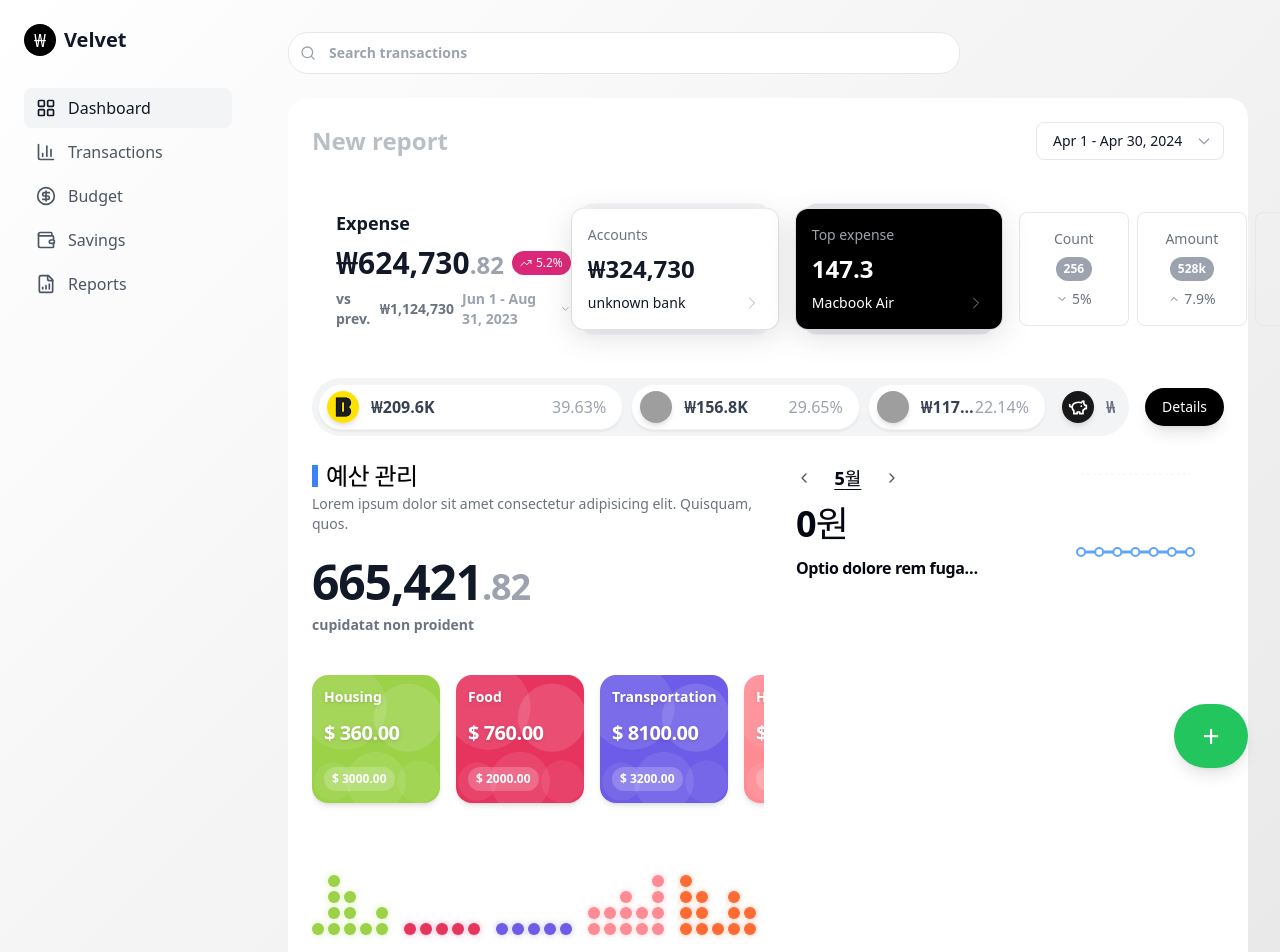
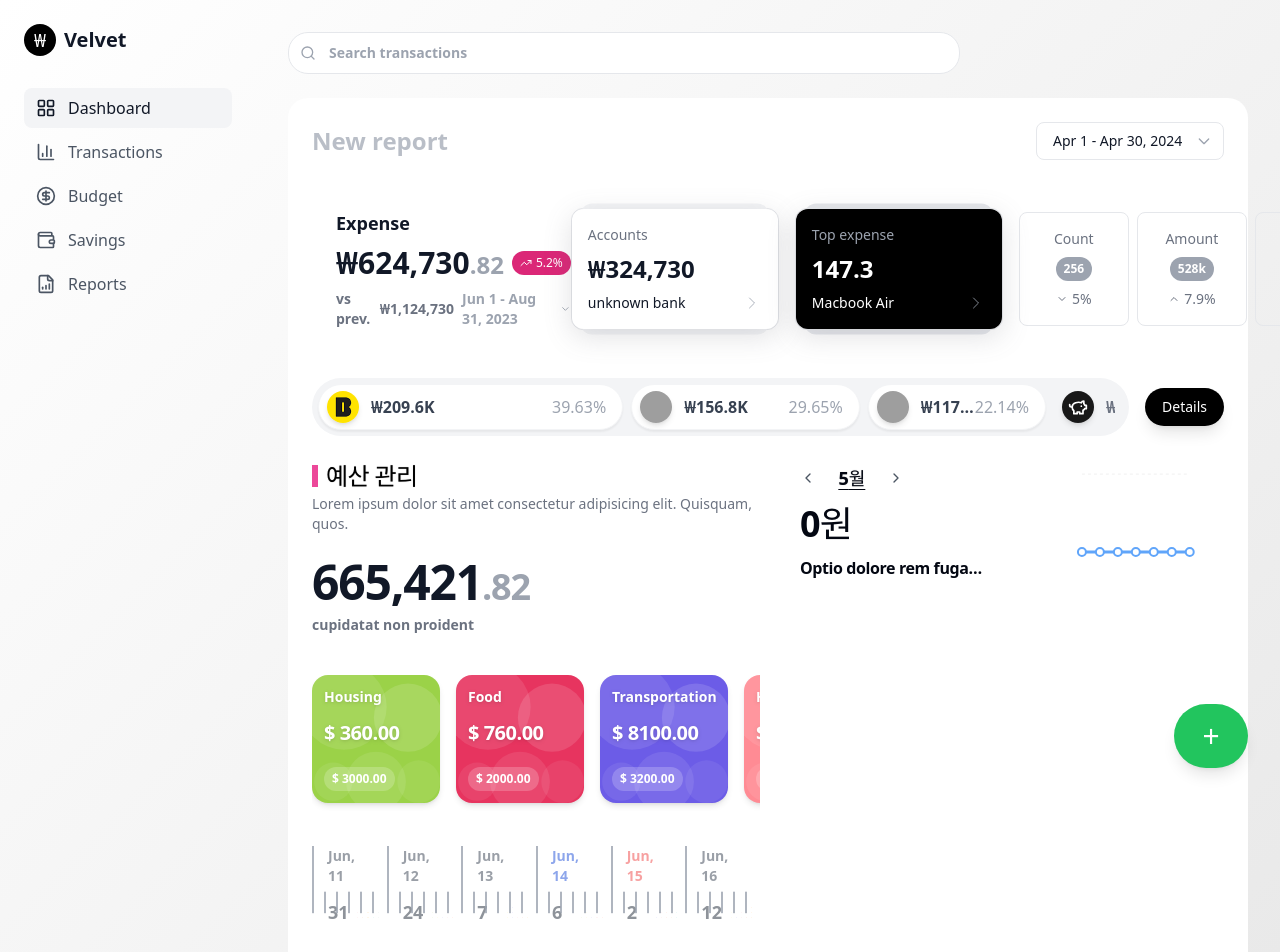
Before and after one commit to jihunhong/velvet, a React (Vite) app: page / in a window 1280 px wide. Shown: the top 952 px of the page. Built offline with nearby package versions, Linux system fonts and the light colour scheme; grey boxes are pictures that could not be loaded; a web font is replaced by a local one.

Commit message:
feat: Horizontal timeline 컴포넌트 작성

```diff
--- /dev/null
+++ b/src/common/utils/day.ts
@@ -0,0 +1,9 @@
+import dayjs from 'dayjs';
+
+export const isSaturday = (date: string) => {
+  return dayjs(date, 'MMM, DD').day() === 6;
+};
+
+export const isSunday = (date: string) => {
+  return dayjs(date, 'MMM, DD').day() === 0;
+};
--- a/src/components/BudgetSummaryProgress.tsx
+++ b/src/components/BudgetSummaryProgress.tsx
@@ -8,7 +8,7 @@ interface BudgetSummaryProgressProps {
 
 export default function BudgetSummaryProgress({ budgets }: BudgetSummaryProgressProps) {
   return (
-    <section className="w-full grid grid-rows-[repeat(5,60px)] gap-2 bg-white">
+    <section className="w-full grid grid-rows-[repeat(6,60px)] gap-2 bg-white">
       <div className="row-span-2 flex items-center justify-start gap-4 overflow-x-auto overflow-y-hidden snap-x snap-mandatory scrollbar-hide">
         <WeeklyDotChart weeks={[2, 34, 26, 5, 13]} dotColor={housing} />
         <WeeklyDotChart weeks={[2, 7, 6, 5, 3]} dotColor={food} />
@@ -23,7 +23,8 @@ export default function BudgetSummaryProgress({ budgets }: BudgetSummaryProgress
         <WeeklyDotChart weeks={[20, 18, 16, 14, 12]} dotColor="#FF006E" />
         <WeeklyDotChart weeks={[24, 11, 7, 11, 43]} dotColor={others} />
       </div>
-      <div className="row-span-1 flex flex-col justify-end">
+
+      <div className="row-span-2 flex flex-col justify-end">
         <p className="text-sm text-gray-500">Lorem ipsum, dolor sit amet consectetur adipisicing elit.</p>
         <p className="text-sm text-gray-500">excepteur sint occaecat cupidatat non proident, sunt in culpa qui officia.</p>
       </div>
--- a/src/components/Dashboard.tsx
+++ b/src/components/Dashboard.tsx
@@ -2,8 +2,8 @@ import { format } from 'date-fns';
 import { budgets } from '../../tests/budgets';
 import AccountList from './AccountList';
 import { BudgetCardsList } from './BudgetCardsList';
-import BudgetSummaryProgress from './BudgetSummaryProgress';
 import ExpenseList from './ExpenseList';
+import HorizontalTimeline from './HorizontalTimeline';
 import Header from './Layout/Header';
 import Panel from './Layout/Panel';
 import Revenue from './Revenue';
@@ -56,75 +56,9 @@ const sampleAccounts = [
   },
 ];
 
-const categoryExpenseData = [
-  {
-    month: '9월',
-    categories: [
-      {
-        amount: 6901000,
-        category: '식비',
-        avatar: 'https://cdn-icons-png.flaticon.com/512/1046/1046784.png',
-      },
-      {
-        amount: 4500000,
-        category: '주거',
-        avatar: 'https://cdn-icons-png.flaticon.com/512/1670/1670080.png',
-      },
-      {
-        amount: 3200000,
-        category: '교통',
-        avatar: 'https://cdn-icons-png.flaticon.com/512/3097/3097180.png',
-      },
-    ],
-  },
-  {
-    month: '10월',
-    categories: [
-      {
-        amount: 11035000,
-        category: '식비',
-        avatar: 'https://cdn-icons-png.flaticon.com/512/1046/1046784.png',
-      },
-      {
-        amount: 4800000,
-        category: '주거',
-        avatar: 'https://cdn-icons-png.flaticon.com/512/1670/1670080.png',
-      },
-      {
-        amount: 3500000,
-        category: '교통',
-        avatar: 'https://cdn-icons-png.flaticon.com/512/3097/3097180.png',
-      },
-    ],
-  },
-  {
-    month: '11월',
-    categories: [
-      {
-        amount: 9288000,
-        category: '식비',
-        avatar: 'https://cdn-icons-png.flaticon.com/512/1046/1046784.png',
-      },
-      {
-        amount: 4600000,
-        category: '주거',
-        avatar: 'https://cdn-icons-png.flaticon.com/512/1670/1670080.png',
-      },
-      {
-        amount: 3300000,
-        category: '교통',
-        avatar: 'https://cdn-icons-png.flaticon.com/512/3097/3097180.png',
-      },
-    ],
-  },
-];
-
-const COLORS = ['#0088FE', '#00C49F', '#FFBB28', '#FF8042'];
-
 export default function Dashboard({ timeframe, onTimeframeChange }: DashboardProps) {
   return (
     <div className="bg-white rounded-[20px] p-6 space-y-6 w-full">
-      {/* 헤더 섹션 */}
       <div className="flex items-center justify-between w-full">
         <div className="flex items-center gap-2">
           <h1 className="text-2xl font-semibold text-gray-400 opacity-70">New report</h1>
@@ -152,14 +86,14 @@ export default function Dashboard({ timeframe, onTimeframeChange }: DashboardPro
       </div>
 
       <div className="grid grid-cols-1 lg:grid-cols-3 gap-6 w-full">
-        {/* Revenue 컴포넌트 */}
         <Revenue data={mockData} />
       </div>
+
       <AccountList accounts={sampleAccounts} />
-      <div className="grid grid-rows-[362px_362px] grid-cols-4 gap-2 w-full">
-        <Panel rowSpan={2} colSpan={2}>
+      <div className="grid grid-rows-[362px_362px] grid-cols-4 gap-y-6 gap-4 w-full">
+        <Panel rowSpan={1} colSpan={2}>
           <div className="flex flex-col gap-0.5">
-            <Header level={3} colorClass="bg-blue-500" textClass="text-black text-shadow tracking-tight">
+            <Header level={3} colorClass="bg-pink-500" textClass="text-black text-shadow tracking-tight">
               예산 관리
             </Header>
             <p className="text-sm text-gray-500">Lorem ipsum dolor sit amet consectetur adipisicing elit. Quisquam, quos.</p>
@@ -172,11 +106,48 @@ export default function Dashboard({ timeframe, onTimeframeChange }: DashboardPro
               <p className="text-sm text-gray-500 font-semibold">cupidatat non proident</p>
             </div>
             <BudgetCardsList budgets={budgets} />
-            <BudgetSummaryProgress budgets={budgets} />
           </div>
         </Panel>
+
         <Panel rowSpan={2} colSpan={2}>
           <ExpenseList />
+        </Panel>
+        <Panel rowSpan={1} colSpan={2}>
+          <div className="grid grid-cols-7 gap-2">
+            <HorizontalTimeline
+              containerClassName="col-span-7 row-span-1"
+              sections={[
+                {
+                  label: '2025-06-11',
+                  value: 31,
+                },
+                {
+                  label: '2025-06-12',
+                  value: 24,
+                },
+                {
+                  label: '2025-06-13',
+                  value: 7,
+                },
+                {
+                  label: '2025-06-14',
+                  value: 6,
+                },
+                {
+                  label: '2025-06-15',
+                  value: 2,
+                },
+                {
+                  label: '2025-06-16',
+                  value: 12,
+                },
+              ]}
+            />
+          </div>
+          <div className="flex flex-col justify-start mt-8 w-full h-full">
+            <p className="w-full text-sm text-gray-500">Eius magni vitae reprehenderit rem eum alias libero atque</p>
+            <p className="w-full text-md font-medium text-gray-800">excepteur sint occaecat cupidatat non proident, sunt in culpa qui officia.</p>
+          </div>
         </Panel>
       </div>
     </div>
--- /dev/null
+++ b/src/components/HorizontalTimeline/Ticks/generateTicks.tsx
@@ -0,0 +1,30 @@
+// SVG 틱 생성 (하단 40% 영역에만)
+export const generateTicks = ({
+  sectionWidth,
+  spacing,
+  height,
+  tickWidth = 2,
+}: {
+  sectionWidth: number;
+  spacing: number;
+  height: number;
+  tickWidth?: number;
+}) => {
+  const ticks = [];
+  const totalCount = Math.round(sectionWidth / spacing);
+  const containerHeight = height * 0.4; // 하단 40% 영역
+  const tickAreaY = height * 0.6; // 상단 60% 이후부터 시작
+
+  for (let i = 0; i < totalCount; i++) {
+    const x = i * spacing;
+
+    // 첫 번째 틱은 전체 높이, 나머지는 40% 영역 내에서만
+    const isFirstTick = i === 0;
+    const tickHeight = isFirstTick ? height : containerHeight * 0.8; // 40% 영역의 80%
+    const y = isFirstTick ? 0 : tickAreaY + (containerHeight - tickHeight);
+
+    ticks.push(<rect key={i} x={x} y={y} width={tickWidth} height={tickHeight} fill="currentColor" opacity={0.8} filter="url(#tickShadow)" />);
+  }
+
+  return ticks;
+};
--- /dev/null
+++ b/src/components/HorizontalTimeline/Ticks/index.tsx
@@ -0,0 +1,43 @@
+import { useEffect, useRef, useState } from 'react';
+import { generateTicks } from './generateTicks';
+
+interface TicksProps {
+  spacing?: number;
+  sectionWidth?: number;
+  isFirst?: boolean;
+  className?: string;
+  children?: React.ReactNode;
+}
+
+const Ticks: React.FC<TicksProps> = ({ spacing = 14, sectionWidth = 200, className = '', children }) => {
+  const containerRef = useRef<HTMLDivElement>(null);
+  const [height, setHeight] = useState(150);
+
+  useEffect(() => {
+    const resizeObserver = new ResizeObserver((entries) => {
+      for (const entry of entries) {
+        const { height: newHeight } = entry.contentRect;
+        setHeight(newHeight);
+      }
+    });
+
+    if (containerRef.current) {
+      resizeObserver.observe(containerRef.current);
+    }
+
+    return () => {
+      resizeObserver.disconnect();
+    };
+  }, []);
+
+  return (
+    <div ref={containerRef} className={`w-full h-full absolute inset-0`} style={{ width: sectionWidth }}>
+      <svg width={sectionWidth} height={height} className="w-full h-full" style={{ overflow: 'visible' }} fill="currentColor">
+        {generateTicks({ sectionWidth, spacing, height })}
+      </svg>
+      {children}
+    </div>
+  );
+};
+
+export default Ticks;
--- /dev/null
+++ b/src/components/HorizontalTimeline/index.tsx
@@ -0,0 +1,83 @@
+import dayjs from 'dayjs';
+import React, { useEffect, useRef, useState } from 'react';
+import { getDailyData } from '../../../tests/daily';
+import { isSaturday, isSunday } from '../../common/utils/day';
+import DailyDotChart from '../DailyDotChart';
+import { getValidDailyData } from '../WeeklyDotChart/utils';
+import Ticks from './Ticks';
+
+export interface TimelineSection {
+  label: string;
+  value: number;
+}
+
+export interface HorizontalTimelineProps {
+  sections: TimelineSection[];
+  spacing?: number;
+  containerClassName?: string;
+}
+
+const HorizontalTimeline: React.FC<HorizontalTimelineProps> = ({ sections = [], spacing = 12, containerClassName = '' }) => {
+  const containerRef = useRef<HTMLDivElement>(null);
+  const [containerWidth, setContainerWidth] = useState(0);
+
+  useEffect(() => {
+    const resizeObserver = new ResizeObserver((entries) => {
+      for (const entry of entries) {
+        const { width } = entry.contentRect;
+        setContainerWidth(width);
+      }
+    });
+
+    if (containerRef.current) {
+      resizeObserver.observe(containerRef.current);
+    }
+
+    return () => {
+      resizeObserver.disconnect();
+    };
+  }, []);
+
+  const gridClass = ['flex justify-start w-full h-full', containerClassName].filter(Boolean).join(' ');
+
+  // 각 섹션이 컨테이너 전체 너비를 채우도록 계산
+  const sectionWidth = containerWidth > 0 ? containerWidth / sections.length : 200;
+
+  return (
+    <div ref={containerRef} className={gridClass}>
+      {sections.map((section, idx) => {
+        const validData = getValidDailyData(getDailyData(), 10);
+        const labelColor = isSaturday(section.label) ? 'text-blue-700' : isSunday(section.label) ? 'text-red-500' : 'text-gray-700';
+        return (
+          <div
+            key={`${section.label}-${idx}`}
+            className="relative cursor-pointer group text-gray-400 transition-colors transform-gpu hover:text-gray-700 duration-500 ease-in-out"
+            style={{ width: sectionWidth, height: sectionWidth * 0.9 }}
+          >
+            <div className="relative w-full h-full flex flex-col">
+              {
+                <div className="flex-1 flex flex-col items-start justify-start w-full px-4 gap-3 relative">
+                  <div className={`opacity-50 ${labelColor} text-sm font-semibold group-hover:opacity-100 transition-opacity duration-500`}>
+                    {dayjs(section.label).format('MMM, DD')}
+                  </div>
+                  <div className="opacity-50 text-gray-800 text-lg font-bold  group-hover:opacity-100 transition-opacity duration-500">
+                    {section.value}
+                  </div>
+                  <div className="p-2 absolute bottom-0 right-0 w-1/2 h-full overflow-hidden">
+                    <DailyDotChart data={validData} dotClassName="group-hover:opacity-100 opacity-10 transition-opacity duration-500" />
+                  </div>
+                </div>
+              }
+
+              <div className="h-2/5 flex items-end justify-center pb-2" />
+              {/* Tick 배경 */}
+              <Ticks spacing={spacing} sectionWidth={sectionWidth} isFirst={idx === 0} />
+            </div>
+          </div>
+        );
+      })}
+    </div>
+  );
+};
+
+export default HorizontalTimeline;
--- /dev/null
+++ b/src/components/WeekTimeline.tsx
@@ -0,0 +1,44 @@
+import dayjs from 'dayjs';
+import 'dayjs/locale/ko';
+import React from 'react';
+import { getDailyData } from '../../tests/daily';
+import DailyDotChart, { DailyCategoryData } from './DailyDotChart';
+import { calculateDots } from './WeeklyDotChart/utils';
+
+function getNext7DaysFromTomorrow() {
+  const tomorrow = dayjs().add(1, 'day');
+  // 7일 전(=내일-6) ~ 내일까지 오름차순 배열
+  return Array.from({ length: 7 }).map((_, idx) => tomorrow.subtract(6 - idx, 'day'));
+}
+
+interface WeekTimelineProps {
+  contents?: React.ReactNode[]; // 7개(각 날짜별 차트/컴포넌트)
+}
+
+const WeekTimeline: React.FC<WeekTimelineProps> = () => {
+  const weeks = getNext7DaysFromTomorrow();
+  console.log('weeks', weeks);
+
+  const getValidDailyData = (data: DailyCategoryData[]) => {
+    return data.map((item) => ({
+      ...item,
+      count: calculateDots(item.count),
+    }));
+  };
+
+  return (
+    <>
+      {weeks.map((date, idx) => {
+        const dailyData = getDailyData();
+        const validData = getValidDailyData(dailyData);
+        return (
+          <div key={idx} className={`flex flex-col w-full h-auto px-2 py-2 aspect-square`} style={{ minWidth: 0 }}>
+            <DailyDotChart data={validData} />
+          </div>
+        );
+      })}
+    </>
+  );
+};
+
+export default WeekTimeline;
--- /dev/null
+++ b/src/components/WeeklyDotChart/Dot/index.tsx
@@ -0,0 +1,16 @@
+interface DotProps {
+  dotColor: string;
+  dotClassName?: string;
+}
+
+const Dot: React.FC<DotProps> = ({ dotColor, dotClassName }) => (
+  <div
+    style={{
+      backgroundColor: dotColor,
+      boxShadow: `0 0px 6px ${dotColor}66`,
+    }}
+    className={`w-[12px] h-[12px] rounded-sm transition-all duration-300 hover:scale-110 ${dotClassName}`}
+  />
+);
+
+export default Dot;
--- a/src/components/WeeklyDotChart/index.tsx
+++ b/src/components/WeeklyDotChart/index.tsx
@@ -1,4 +1,5 @@
 import { useMemo } from 'react';
+import Dot from './Dot';
 import { calculateDots, formatCount } from './utils';
 
 interface WeeklyDotChartProps {
@@ -27,14 +28,7 @@ const WeeklyDotChart: React.FC<WeeklyDotChartProps> = ({ weeks: data, containerC
           <div key={week.week} className="flex flex-col items-center group relative">
             <div className="flex flex-col-reverse gap-1 mb-3">
               {Array.from({ length: week.dots }).map((_, dotIndex) => (
-                <div
-                  key={dotIndex}
-                  className={`w-[12px] h-[12px] rounded-full transition-all duration-300 hover:scale-110 ${dotClassName}`}
-                  style={{
-                    backgroundColor: dotColor,
-                    boxShadow: `0 0px 6px ${dotColor}66`,
-                  }}
-                />
+                <Dot key={dotIndex} dotColor={dotColor} dotClassName={dotClassName} />
               ))}
             </div>
 
--- a/src/components/WeeklyDotChart/utils.ts
+++ b/src/components/WeeklyDotChart/utils.ts
@@ -1,7 +1,9 @@
-export const calculateDots = (amount: number): number => {
+import { DailyCategoryData } from '../DailyDotChart';
+
+export const calculateDots = (amount: number, division: number = 5): number => {
   if (amount === 0) return 1;
 
-  const ratio = amount / 10;
+  const ratio = amount / division;
   const dots = Math.ceil(ratio);
   return dots;
 };
@@ -10,3 +12,10 @@ export const formatCount = (count: number): string => {
   if (count === 0) return '소비 없음';
   return `${count}건`;
 };
+
+export const getValidDailyData = (data: DailyCategoryData[], division: number = 5) => {
+  return data.map((item) => ({
+    ...item,
+    count: calculateDots(item.count, division),
+  }));
+};
--- /dev/null
+++ b/tests/daily.ts
@@ -0,0 +1,14 @@
+import { categoryColors } from '../src/common/constants/expenseCategory';
+
+export const getDailyData = () => {
+  const startIndex = Math.floor(Math.random() * 5);
+
+  const randomData = Object.keys(categoryColors)
+    .slice(startIndex, Object.keys(categoryColors).length)
+    .map((category, idx) => ({
+      id: idx + 1,
+      count: Math.floor(Math.random() * 25),
+      category: category,
+    }));
+  return randomData;
+};
```
